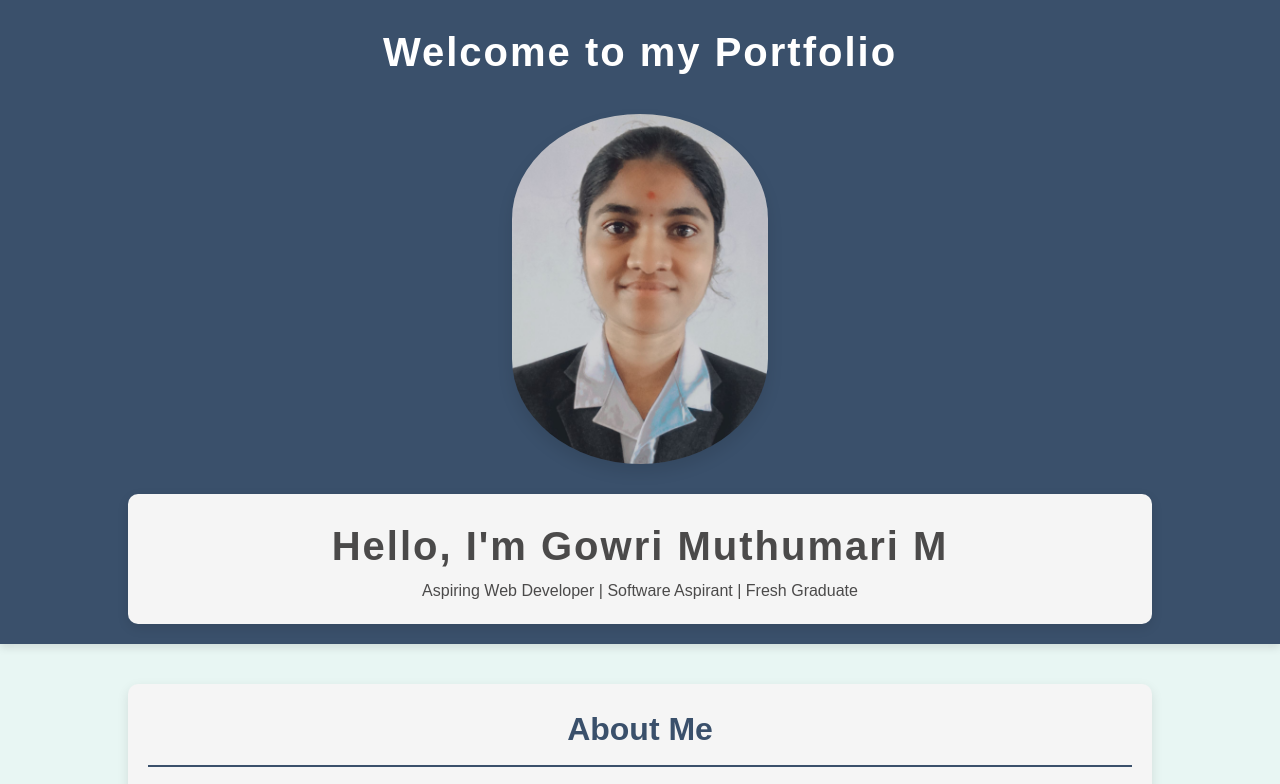
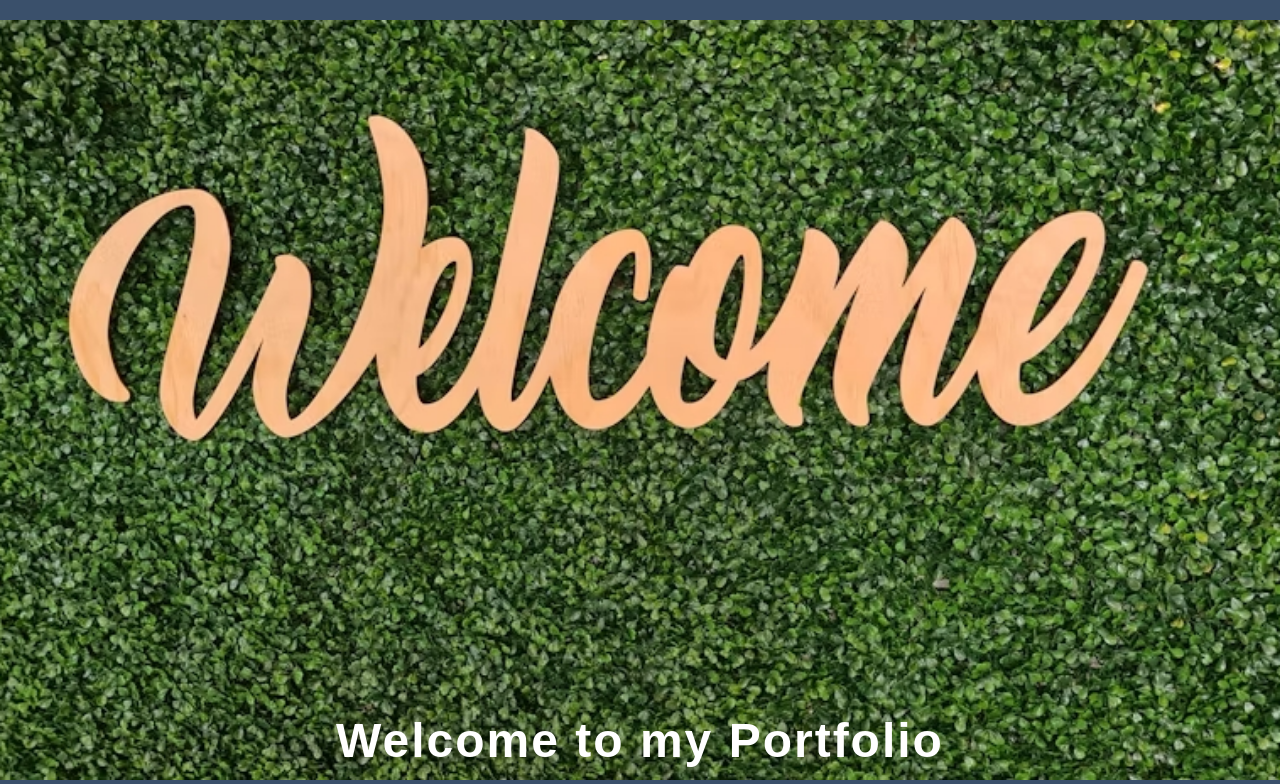
Before and after one commit to GowriMuthumari/Website-portfolio-, a plain HTML site: page index.html in a window 1280 px wide. Shown: the top 784 px of the page. Drawn offline with Linux system fonts and the light colour scheme.

Commit message:
Update style.css

```diff
--- a/style.css
+++ b/style.css
@@ -12,6 +12,32 @@ body {
   background-color: #e8f6f3; /* Light teal background */
   color: #4b4a4a;
   animation: fadeIn 2s ease-in-out; /* Page fade-in animation */
+}
+.cover {
+  position: relative;
+  display: flex;
+  flex-direction: column; /* Stack elements vertically */
+  justify-content: flex-end; /* Center content vertically */
+  align-items: center; /* Center content horizontally */
+  width: 100%;
+  height: 95vh; /* Full height of the viewport */
+  background-color: rgba(0, 0, 0, 0.5); /* Semi-transparent overlay */
+  background-image: url('welcome.jpg'); /* Background image */
+  background-size: cover; /* Cover the entire area */
+  background-position: center; /* Center the background image */
+  color: white; /* Text color */
+  text-align: top padding; /* Center text */
+  animation: fadeIn 2s ease-in; /* Fade-in animation */
+}
+.cover h1 {
+  font-size: 3em; /* Font size for your name */
+  margin: 0; /* No margin */
+  animation: slideInDown 1.5s ease-out; /* Slide-in animation */
+}
+
+.cover p {
+  margin: 10px 0; /* Add margin for paragraph spacing */
+  animation: fadeInUp 2s ease-in; /* Fade-in-up animation */
 }
 
 /* Header Styles */
```
